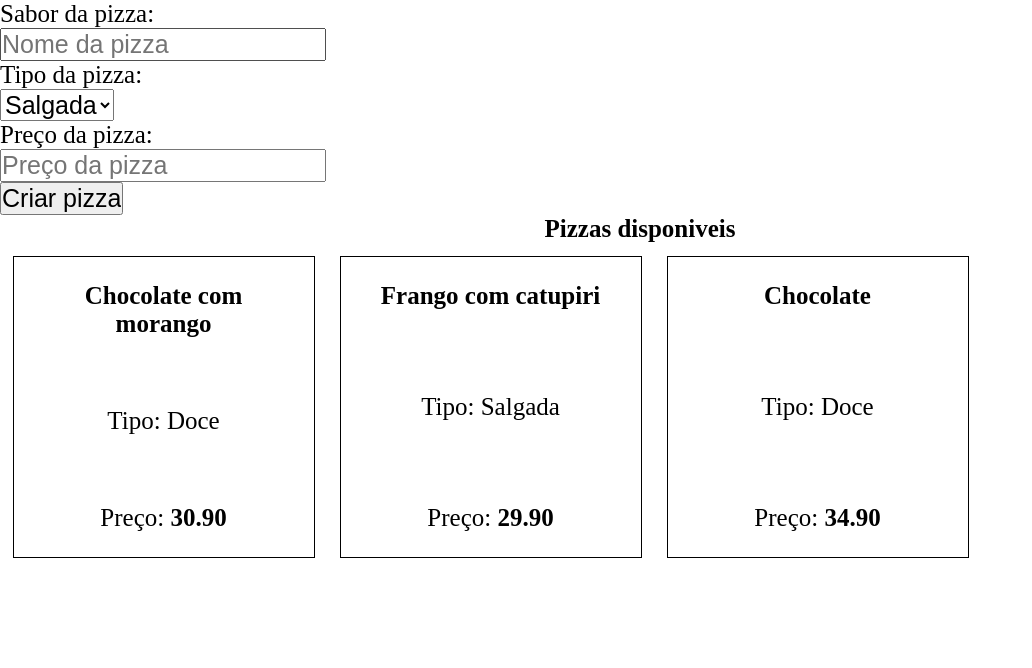
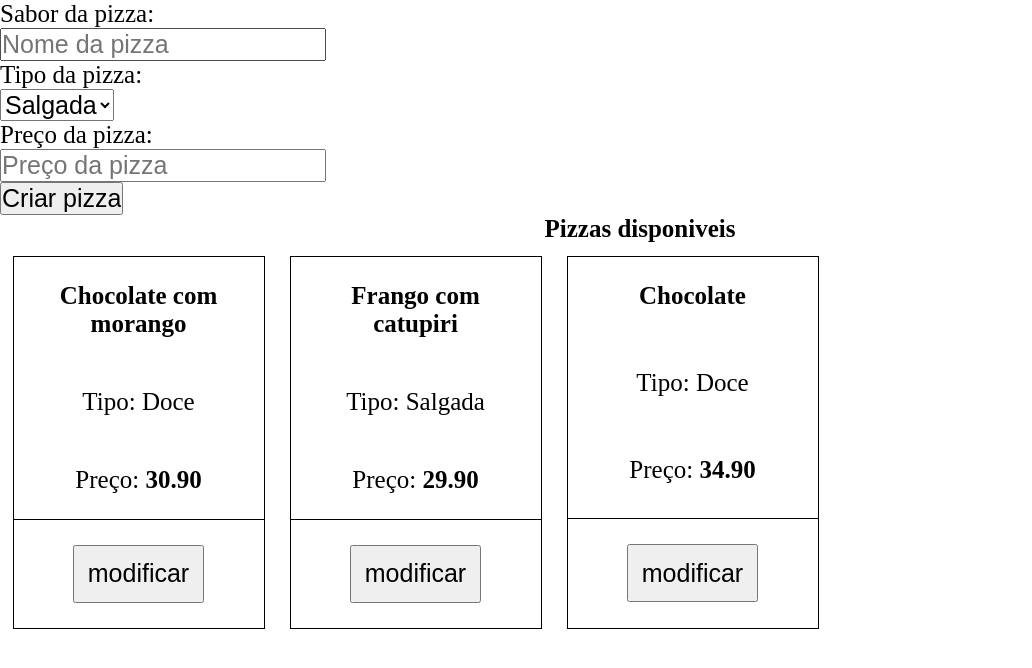
Before and after one commit to kayoGc/crud-pizza, a PHP site: page / in a window 1280 px wide. Shown: the top 668 px of the page, without its empty margins (0-1032 px from the left). Run offline with PHP 8.4, Linux system fonts and the light colour scheme; data comes from the database, SQL or seed files in the repository; both versions use the stored data as it was after the commit.

Commit message:
add: iniciando inserção da modificação

```diff
--- a/index.php
+++ b/index.php
@@ -39,7 +39,7 @@ $operarDb = new DbOperacao;
         <h2>Pizzas disponiveis</h2>
         <div class="pizzas">
             <?php
-            $pizzas = $operarDb->getPizzas();
+            $pizzas = $operarDb->getAllPizzas();
             foreach ($pizzas as $pizza) {
 
             ?>
@@ -48,7 +48,9 @@ $operarDb = new DbOperacao;
                     <p>Tipo: <?php echo $pizza['tipo'] ?></p>
 
                     <p>Preço: <span class="preço"><?php echo $pizza['preco'] ?></span></p>
-                    <button>opa</button>
+                    <form action="php_action/modificar-pizza.php" method="post">
+                        <button type="submit" name="btnModificar" value="<?php echo htmlspecialchars($pizza['id']);  ?>"> modificar</button>
+                    </form>
                 </article>
             <?php
 
@@ -60,6 +62,7 @@ $operarDb = new DbOperacao;
     </main>
 
 
+
 </body>
 
 </html>
--- a/styles/style.css
+++ b/styles/style.css
@@ -26,18 +26,32 @@ main {
     min-width: 10rem;
     max-width: 10rem;
     min-height: 10rem;
-    padding: 1rem;
     margin: 0.5rem;
     border: 1px solid;
     align-items: center;
     justify-content: space-between;
 }
 
-.pizza button {
-    position: absolute;
-    visibility: hidden;
+.pizza h3 {
+    padding: 1rem;
+}
+
+.pizza p {
+    padding: 1rem;
 }
 
 .preço {
     font-weight: bold;
 }
+
+.pizza form {
+    width: 100%;
+    border-top: 1px black solid;
+    display: flex;
+    align-items: center;
+}
+
+.pizza form button {
+    padding: 0.5rem;
+    margin: 1rem;
+}
```
Also changed, not shown: db/bancoPizzaria.sql (+10 -1 lines), includes/DbOperacao.php (+38 -4 lines), php_action/modificar-pizza.php (added, +45 -0 lines).
